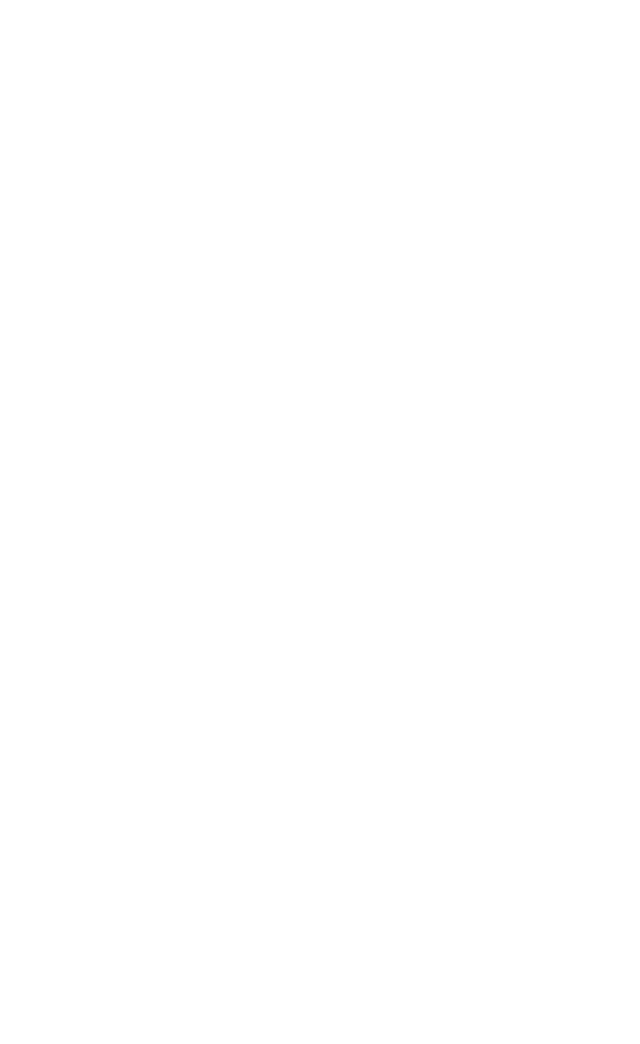
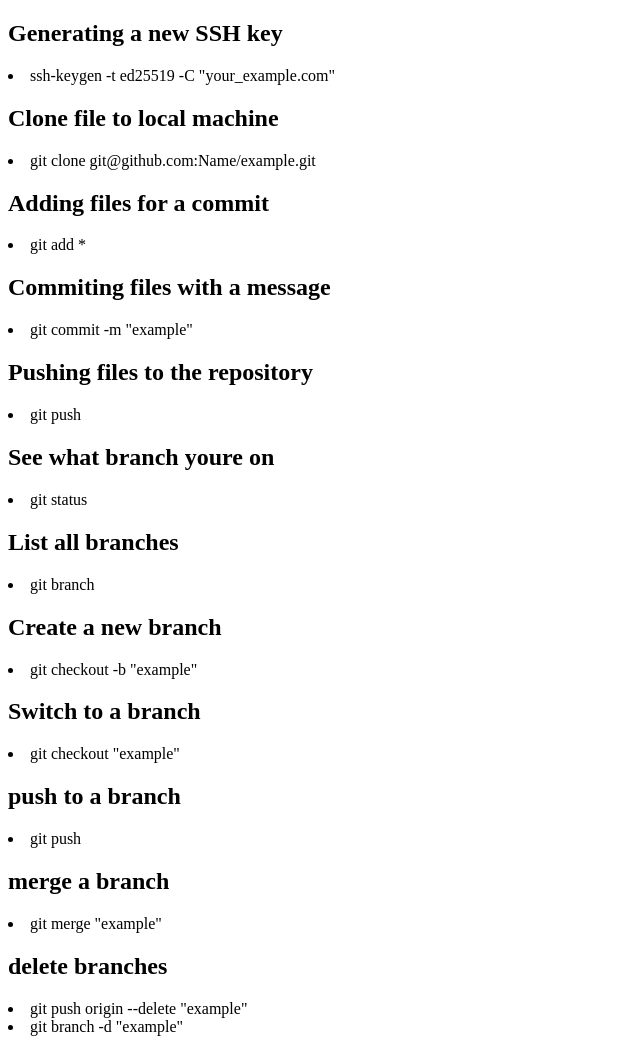
Before and after one commit to Eevee-RTI/01_Git, a plain HTML site: page index.html in a window 1280 px wide. Shown: the whole page, without its empty margins (0-640 px from the left). Before the commit the page ends 800 px from the top, so only its background shows below. Drawn offline with Linux system fonts and the light colour scheme.

Commit message:
Tipps und Tricks rund um Git

```diff
--- a/index.html
+++ b/index.html
@@ -4,6 +4,41 @@
         <title>Git CheatSheet</title>
     </head>
     <body>
+        <h2>Generating a new SSH key</h2>
+        <li>ssh-keygen -t ed25519 -C "your_example.com"</li>
 
+        <h2>Clone file to local machine</h2>
+        <li>git clone git@github.com:Name/example.git</li>
+
+        <h2>Adding files for a commit</h2>
+        <li>git add *</li>
+
+        <h2>Commiting files with a message</h2>
+        <li>git commit -m "example"</li>
+
+        <h2>Pushing files to the repository</h2>
+        <li>git push</li>
+
+        <h2>See what branch youre on</h2>
+        <li>git status</li>
+
+        <h2>List all branches</h2>
+        <li>git branch</li>
+
+        <h2>Create a new branch</h2>
+        <li>git checkout -b "example"</li>
+
+        <h2>Switch to a branch</h2>
+        <li>git checkout "example"</li>
+
+        <h2>push to a branch</h2>
+        <li>git push</li>
+
+        <h2>merge a branch</h2>
+        <li>git merge "example"</li>
+
+        <h2>delete branches</h2>
+        <li>git push origin --delete "example"</li>
+        <li>git branch -d "example"</li>
     </body>
 </html>
```
